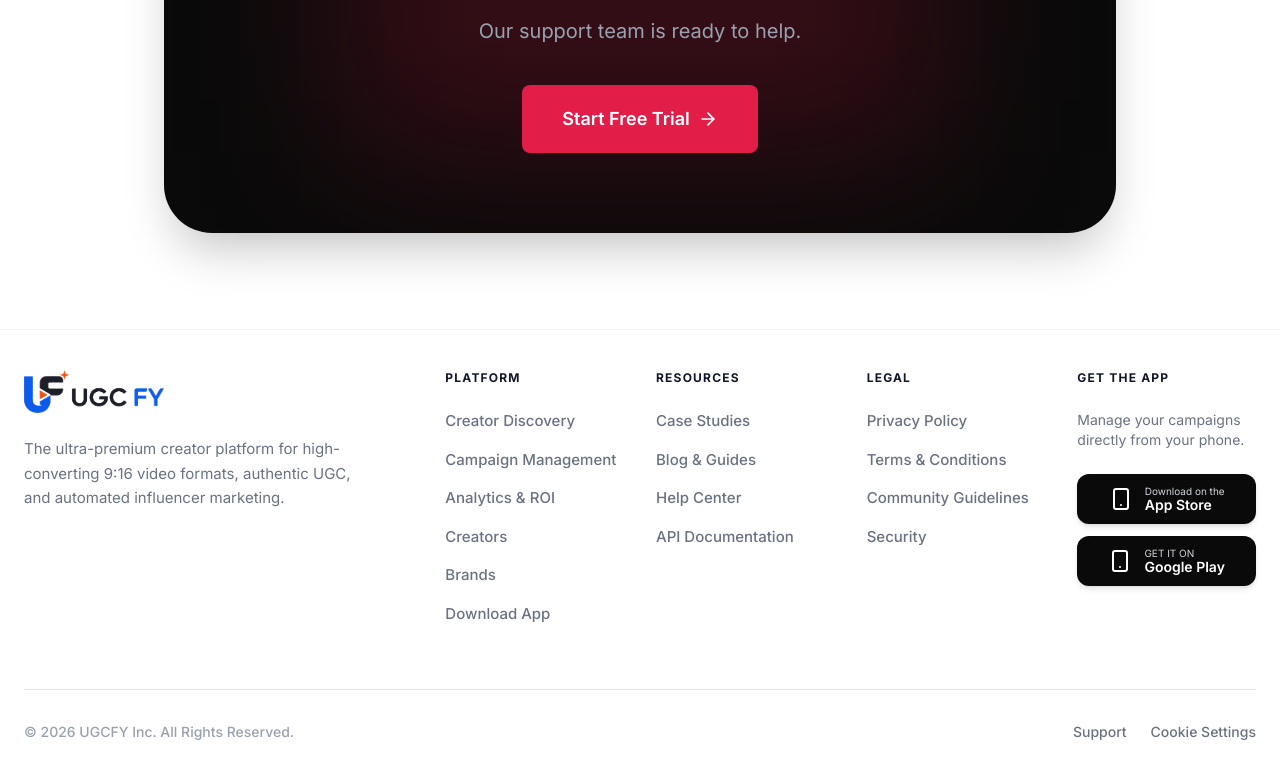
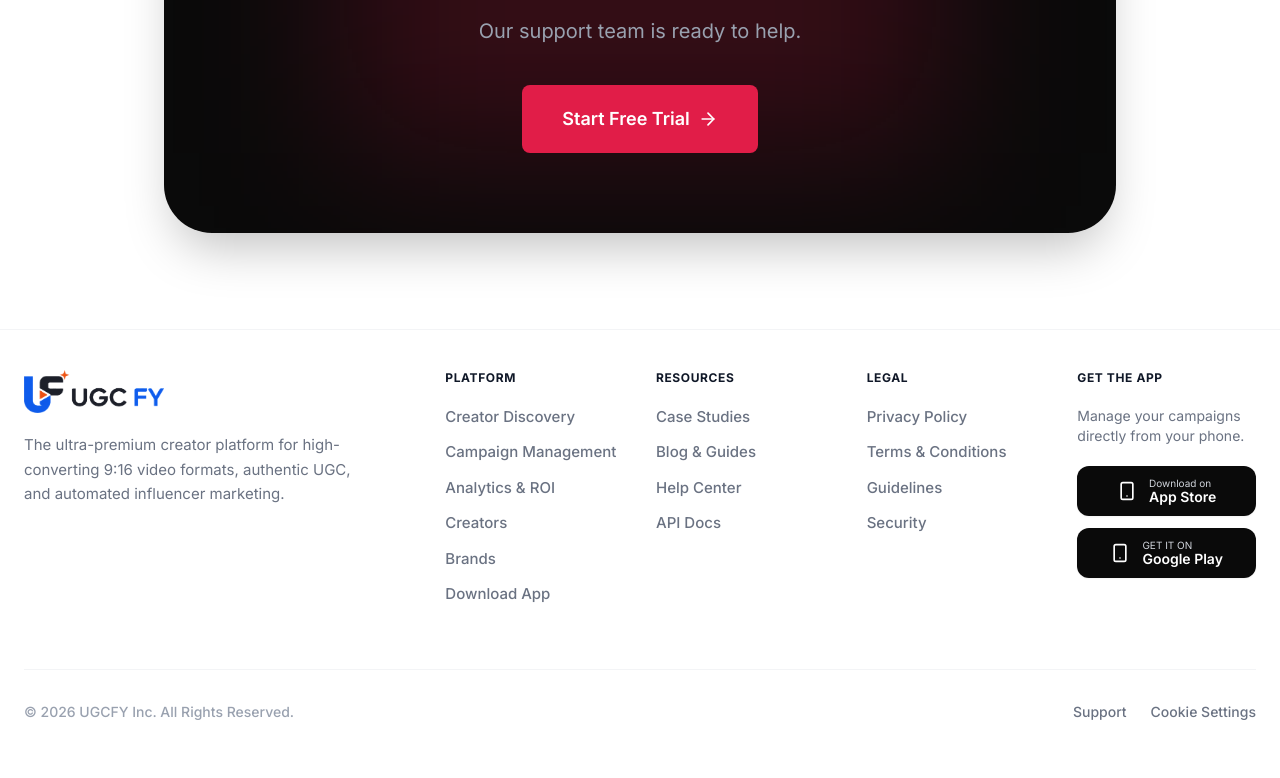
Before and after one commit to Hasan1806/UGCFY-WEB-APP, a Next.js app: page /company/faq in a window 1280 px wide. Shown: the part 2384-3162 px from the top of the page. Built offline with nearby package versions, Linux system fonts and the light colour scheme; no server answers.

Commit message:
fix(footer): optimize mobile footer layout with multi-column grid and compact spacing

```diff
--- a/src/components/Footer.tsx
+++ b/src/components/Footer.tsx
@@ -16,27 +16,27 @@ export default function Footer() {
     setModalOpen(true);
   };
   return (
-    <footer className="bg-white text-gray-900 pt-10 pb-10 border-t border-gray-100">
-      <div className="max-w-[1280px] mx-auto px-6">
-        <div className="grid grid-cols-1 md:grid-cols-3 lg:grid-cols-6 gap-12 lg:gap-8 mb-16">
+    <footer className="bg-white text-gray-900 pt-8 sm:pt-10 pb-8 sm:pb-10 border-t border-gray-100">
+      <div className="max-w-[1280px] mx-auto px-5 sm:px-6">
+        <div className="grid grid-cols-2 sm:grid-cols-3 lg:grid-cols-6 gap-x-6 gap-y-8 sm:gap-8 lg:gap-8 mb-10 sm:mb-12 lg:mb-16">
 
           {/* Column 1: Brand & Bio */}
-          <div className="lg:col-span-2 pr-0 lg:pr-12">
-            <div className="flex items-center mb-6">
-              <Image src="/brand/ugcfy-logo.png" alt="UGCFY" width={140} height={44} className="w-[115px] md:w-[140px] h-auto object-contain" />
+          <div className="col-span-2 sm:col-span-3 lg:col-span-2 pr-0 lg:pr-10">
+            <div className="flex items-center mb-3.5 sm:mb-5">
+              <Image src="/brand/ugcfy-logo.png" alt="UGCFY" width={140} height={44} className="w-[110px] sm:w-[130px] md:w-[140px] h-auto object-contain" />
             </div>
-            <p className="text-gray-500 text-[15px] leading-relaxed max-w-sm">
+            <p className="text-gray-500 text-sm sm:text-[15px] leading-relaxed max-w-sm">
               The ultra-premium creator platform for high-converting 9:16 video formats, authentic UGC, and automated influencer marketing.
             </p>
           </div>
 
           {/* Column 2: Platform */}
-          <div className="lg:col-span-1">
-            <h4 className="font-bold tracking-widest uppercase mb-6 text-xs text-gray-900">Platform</h4>
-            <ul className="space-y-4 text-gray-500 text-[15px] font-medium">
+          <div className="col-span-1 lg:col-span-1">
+            <h4 className="font-bold tracking-wider uppercase mb-3.5 sm:mb-5 text-xs text-gray-900">Platform</h4>
+            <ul className="space-y-2.5 sm:space-y-3.5 text-gray-500 text-sm sm:text-[15px] font-medium">
               <li><Link href="/platform/discover" className="hover:text-[#E11D48] transition-colors">Creator Discovery</Link></li>
               <li><Link href="/platform/manage" className="hover:text-[#E11D48] transition-colors">Campaign Management</Link></li>
-              <li><Link href="/platform/reporting" className="hover:text-[#E11D48] transition-colors">Analytics & ROI</Link></li>
+              <li><Link href="/platform/reporting" className="hover:text-[#E11D48] transition-colors">Analytics &amp; ROI</Link></li>
               <li><Link href="/ecosystem/creators" className="hover:text-[#E11D48] transition-colors">Creators</Link></li>
               <li><Link href="/ecosystem/brands" className="hover:text-[#E11D48] transition-colors">Brands</Link></li>
               <li><Link href="/ecosystem/download-app" className="hover:text-[#E11D48] transition-colors">Download App</Link></li>
@@ -44,52 +44,52 @@ export default function Footer() {
           </div>
 
           {/* Column 3: Resources */}
-          <div className="lg:col-span-1">
-            <h4 className="font-bold tracking-widest uppercase mb-6 text-xs text-gray-900">Resources</h4>
-            <ul className="space-y-4 text-gray-500 text-[15px] font-medium">
+          <div className="col-span-1 lg:col-span-1">
+            <h4 className="font-bold tracking-wider uppercase mb-3.5 sm:mb-5 text-xs text-gray-900">Resources</h4>
+            <ul className="space-y-2.5 sm:space-y-3.5 text-gray-500 text-sm sm:text-[15px] font-medium">
               <li><Link href="/case-studies" className="hover:text-[#E11D48] transition-colors">Case Studies</Link></li>
-              <li><Link href="/blog" className="hover:text-[#E11D48] transition-colors">Blog & Guides</Link></li>
+              <li><Link href="/blog" className="hover:text-[#E11D48] transition-colors">Blog &amp; Guides</Link></li>
               <li><Link href="/support" className="hover:text-[#E11D48] transition-colors">Help Center</Link></li>
-              <li><Link href="/api-docs" className="hover:text-[#E11D48] transition-colors">API Documentation</Link></li>
+              <li><Link href="/api-docs" className="hover:text-[#E11D48] transition-colors">API Docs</Link></li>
             </ul>
           </div>
 
           {/* Column 4: Legal */}
-          <div className="lg:col-span-1">
-            <h4 className="font-bold tracking-widest uppercase mb-6 text-xs text-gray-900">Legal</h4>
-            <ul className="space-y-4 text-gray-500 text-[15px] font-medium">
+          <div className="col-span-1 lg:col-span-1">
+            <h4 className="font-bold tracking-wider uppercase mb-3.5 sm:mb-5 text-xs text-gray-900">Legal</h4>
+            <ul className="space-y-2.5 sm:space-y-3.5 text-gray-500 text-sm sm:text-[15px] font-medium">
               <li><Link href="/legal/privacy-policy" className="hover:text-[#E11D48] transition-colors">Privacy Policy</Link></li>
-              <li><Link href="/legal/terms-and-conditions" className="hover:text-[#E11D48] transition-colors">Terms & Conditions</Link></li>
-              <li><Link href="/legal/community-guidelines" className="hover:text-[#E11D48] transition-colors">Community Guidelines</Link></li>
+              <li><Link href="/legal/terms-and-conditions" className="hover:text-[#E11D48] transition-colors">Terms &amp; Conditions</Link></li>
+              <li><Link href="/legal/community-guidelines" className="hover:text-[#E11D48] transition-colors">Guidelines</Link></li>
               <li><Link href="/legal/security" className="hover:text-[#E11D48] transition-colors">Security</Link></li>
             </ul>
           </div>
 
           {/* Column 5: App Store */}
-          <div className="lg:col-span-1">
-            <h4 className="font-bold tracking-widest uppercase mb-6 text-xs text-gray-900">Get The App</h4>
-            <p className="text-gray-500 text-sm mb-6">Manage your campaigns directly from your phone.</p>
-            <div className="flex flex-col gap-3">
+          <div className="col-span-2 sm:col-span-3 lg:col-span-1">
+            <h4 className="font-bold tracking-wider uppercase mb-2 sm:mb-5 text-xs text-gray-900">Get The App</h4>
+            <p className="text-gray-500 text-xs sm:text-sm mb-3.5 sm:mb-5">Manage your campaigns directly from your phone.</p>
+            <div className="grid grid-cols-2 sm:grid-cols-2 lg:grid-cols-1 gap-2.5 sm:gap-3">
               <button
                 type="button"
                 onClick={() => handleOpenModal("app-store")}
-                className="flex items-center justify-center gap-3 bg-[#0A0A0A] text-white hover:bg-gray-800 rounded-xl px-4 py-3 transition-colors shadow-md w-full sm:w-auto lg:w-full"
+                className="flex items-center justify-center gap-2 sm:gap-3 bg-[#0A0A0A] text-white hover:bg-gray-800 rounded-xl px-3 sm:px-4 py-2.5 sm:py-3 transition-colors shadow-xs w-full"
               >
-                <Smartphone className="w-6 h-6" />
+                <Smartphone className="w-4 h-4 sm:w-5 sm:h-5 shrink-0" />
                 <div className="flex flex-col items-start text-left">
-                  <span className="text-[10px] leading-none text-gray-300 mb-0.5">Download on the</span>
-                  <span className="text-sm font-semibold leading-none">App Store</span>
+                  <span className="text-[9px] sm:text-[10px] leading-none text-gray-300 mb-0.5">Download on</span>
+                  <span className="text-xs sm:text-sm font-semibold leading-none">App Store</span>
                 </div>
               </button>
               <button
                 type="button"
                 onClick={() => handleOpenModal("google-play")}
-                className="flex items-center justify-center gap-3 bg-[#0A0A0A] text-white hover:bg-gray-800 rounded-xl px-4 py-3 transition-colors shadow-md w-full sm:w-auto lg:w-full"
+                className="flex items-center justify-center gap-2 sm:gap-3 bg-[#0A0A0A] text-white hover:bg-gray-800 rounded-xl px-3 sm:px-4 py-2.5 sm:py-3 transition-colors shadow-xs w-full"
               >
-                <Smartphone className="w-6 h-6" />
+                <Smartphone className="w-4 h-4 sm:w-5 sm:h-5 shrink-0" />
                 <div className="flex flex-col items-start text-left">
-                  <span className="text-[10px] leading-none text-gray-300 mb-0.5">GET IT ON</span>
-                  <span className="text-sm font-semibold leading-none">Google Play</span>
+                  <span className="text-[9px] sm:text-[10px] leading-none text-gray-300 mb-0.5">GET IT ON</span>
+                  <span className="text-xs sm:text-sm font-semibold leading-none">Google Play</span>
                 </div>
               </button>
             </div>
@@ -98,9 +98,9 @@ export default function Footer() {
         </div>
 
         {/* Bottom Bar */}
-        <div className="pt-8 border-t border-gray-200 flex flex-col md:flex-row justify-between items-center gap-6 text-sm text-gray-500 font-medium">
+        <div className="pt-6 sm:pt-8 border-t border-gray-100 flex flex-col-reverse sm:flex-row justify-between items-center gap-4 sm:gap-6 text-xs sm:text-sm text-gray-500 font-medium text-center sm:text-left">
           <p className="text-gray-400">© {new Date().getFullYear()} UGCFY Inc. All Rights Reserved.</p>
-          <div className="flex flex-wrap gap-6 justify-center md:justify-end">
+          <div className="flex flex-wrap gap-5 sm:gap-6 justify-center sm:justify-end items-center">
             <Link href="/support" className="hover:text-[#E11D48] transition-colors">Support</Link>
             <CookieSettingsButton />
           </div>
```
